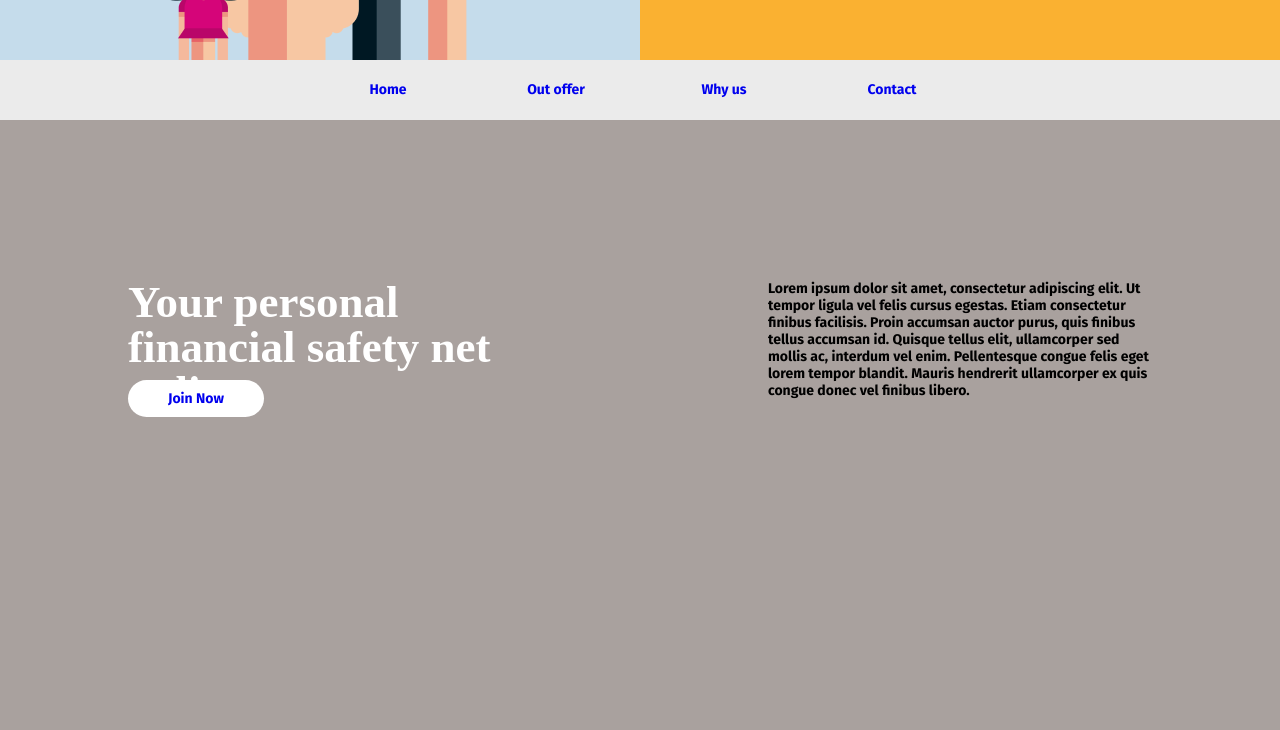
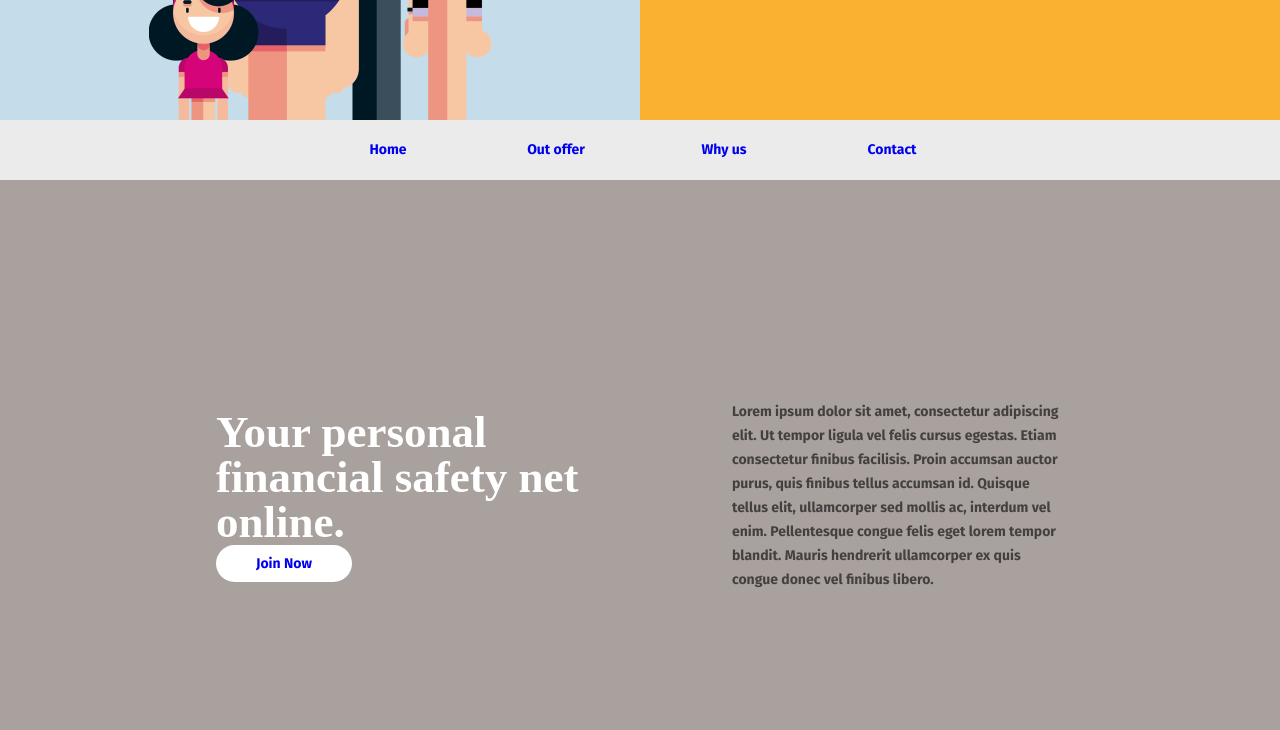
Before and after one commit to LexxUtopia/insurance_grid, a plain HTML site: page index.html in a window 1280 px wide. Shown: the part 680-1410 px from the top of the page. Drawn offline with Linux system fonts and the light colour scheme; a web font is replaced by a local one.

Commit message:
Looking good

```diff
--- a/index.html
+++ b/index.html
@@ -46,24 +46,15 @@
             </ul>
         </nav>
         <section id="section-b" class="main">
-            <div class="flex main-content">
-                <div class="flex-item main-content-item">
-                    <h2 class="main-content-a white">Your personal financial safety net online.</h2>
-                    <a href="#" class="join-bttn">Join Now</a>
+            <div class="main-content">
+                <div class="main-content-item main-content-item-a">
+                    <h2 class="main-content-item-a-text white">Your personal financial safety net online.</h2>
                 </div>
-                <div class="flex-item main-content-item">
-                    <p>Lorem ipsum dolor sit amet, consectetur adipiscing elit. Ut tempor ligula vel felis
-                        cursus
-                        egestas.
-                        Etiam
-                        consectetur finibus facilisis. Proin accumsan auctor purus, quis finibus tellus accumsan
-                        id.
-                        Quisque
-                        tellus elit, ullamcorper sed mollis ac, interdum vel enim. Pellentesque congue felis
-                        eget
-                        lorem
-                        tempor
-                        blandit. Mauris hendrerit ullamcorper ex quis congue donec vel finibus libero.</p>
+                <div class="main-content-item main-content-item-b">
+                    <a href="#" class="main-content-join-bttn join-bttn">Join Now</a>
+                </div>
+                <div class="main-content-item main-content-item-c">
+                    <p>Lorem ipsum dolor sit amet, consectetur adipiscing elit. Ut tempor ligula vel felis cursus egestas. Etiam consectetur finibus facilisis. Proin accumsan auctor purus, quis finibus tellus accumsan id. Quisque tellus elit, ullamcorper sed mollis ac, interdum vel enim. Pellentesque congue felis eget lorem tempor blandit. Mauris hendrerit ullamcorper ex quis congue donec vel finibus libero.</p>
                 </div>
             </div>
             <section class="user-card-container flex">
@@ -168,7 +159,7 @@
                 </li>
             </ul>
         </section>
-        <div class="pageup-box"><a href="#" class="pageup-link"></a></div>
+        <div class="pageup-box"><a href="#" class="pageup-link">Take me up again!</a></div>
         <footer class="footer">
         </footer>
     </div>
--- a/style/common.css
+++ b/style/common.css
@@ -9,6 +9,8 @@
     --skyblue: #c7ddea;
     --orange: #fab131;
     --darkorange: #f17949;
+    --blackshadow: rgba(0, 0, 0, 0.4);
+    --blackershadow: rgba(0, 0, 0, 0.6);
 }
 
 *, *::before, *::after {
@@ -37,7 +39,6 @@ h1 {
 }
 
 h2 {
-    height: 110px;
     font-size: 45px;
 }
 
--- a/style/footer.css
+++ b/style/footer.css
@@ -7,7 +7,7 @@
     display: none;
 }
 
-@media (min-width: 1002px) {
+@media (min-width: 900px) {
     .footer {
         height: 340px;
     }
@@ -15,7 +15,16 @@
     .pageup-box {
         display: block;
         width: 100%;
-        height: 68px;
+        text-align: center;
+        line-height: 68px;
         background-color: var(--grey);
     }
+
+    .pageup-link {
+        display: inline-block;
+        width: 100%;
+        height: 68px;
+        font-size: 17px;
+        color: 0,0,0,0.7;
+    }
 }
--- a/style/header.css
+++ b/style/header.css
@@ -20,6 +20,7 @@
 
 .join-bttn {
     padding: 10px 40px;
+    width: 140px;
     border-radius: 20px 20px;
     background-color: #fff;
 }
@@ -27,9 +28,12 @@
 @media (min-width: 900px) {
     .header {
         height: calc(100vh - 60px);
+        min-height: 800px;
     }
 
     .join-content {
+        display: flex;
+        flex-direction: column;
         margin: 64px;
     }
 }
--- a/style/main.css
+++ b/style/main.css
@@ -20,23 +20,28 @@
 }
 
 .main-content {
-    flex-direction: column;
     margin-left: 16px;
     margin-right: 16px;
 }
 
-.main-content-item {
-    margin-top: 32px;
-    margin-bottom: 32px;
+.main-content-item-a {
+    padding-top: 30px;
+    padding-bottom: 10px;
 }
 
-.main-content-a {
-    padding-top: 32px;
-    padding-bottom: 32px;
+.main-content-item-b {
+    display: none;
 }
 
-.main-content-join-bttn {
-    display: none;
+.main-content-item-c {
+    padding-top: 20px;
+    padding-bottom: 20px;
+}
+
+.main-content-item-a-text {
+    font-weight: 900;
+    font-size: 45px;
+    line-height: 45px;
 }
 
 .user-card-container {
@@ -92,7 +97,7 @@
     font-weight: 700;
     font-size: 11px;
     line-height: 18px;
-    color: rgba(0, 0, 0, 0.4);
+    color: var(--blackshadow);
 }
 
 .about {
@@ -148,7 +153,7 @@
     font-size: 35px;
     line-height: 60px;
     font-weight: 900;
-    color: 0,0,0,0.4;
+    color: var(--blackshadow);
 }
 
 .step-item-content {
@@ -175,6 +180,7 @@
 
     .more-box {
         height: calc(50vh - 30px);
+        min-height: 400px;
     }
 
     .more-box-one {
@@ -193,27 +199,33 @@
     }
 
     .main, .about {
-        height: 100vh;
+        height: 800px;
     }
 
     .main-content {
-        flex-direction: row;
-        padding-top: 0;
-        padding-bottom: 0;
-        margin: 0;
-        height: 100vh;
+        display: grid;
+        grid: 1fr 1fr 1fr / auto auto;
+        padding: 200px;
+        height: 800px;
     }
 
-    .main-content-a {
-        margin: 0;
-        padding: 0;
-        font-size: 45px;
-        line-height: 45px;
+    .main-content-item-a {
+        grid-column: 1 / 2;
+        grid-row: 1 / 2;
     }
 
-    .main-content-item {
-        width: 50%;
-        padding: 128px;
+    .main-content-item-b {
+        display: block;
+        grid-column: 1 / 2;
+        grid-row: 2 / 3;
+    }
+
+    .main-content-item-c {
+        grid-column: 2 / 3;
+        grid-row: 1 / 3;
+        padding-left: 100px;
+        line-height: 24px;
+        color: var(--blackershadow);
     }
 
     .user-card-container {
```
